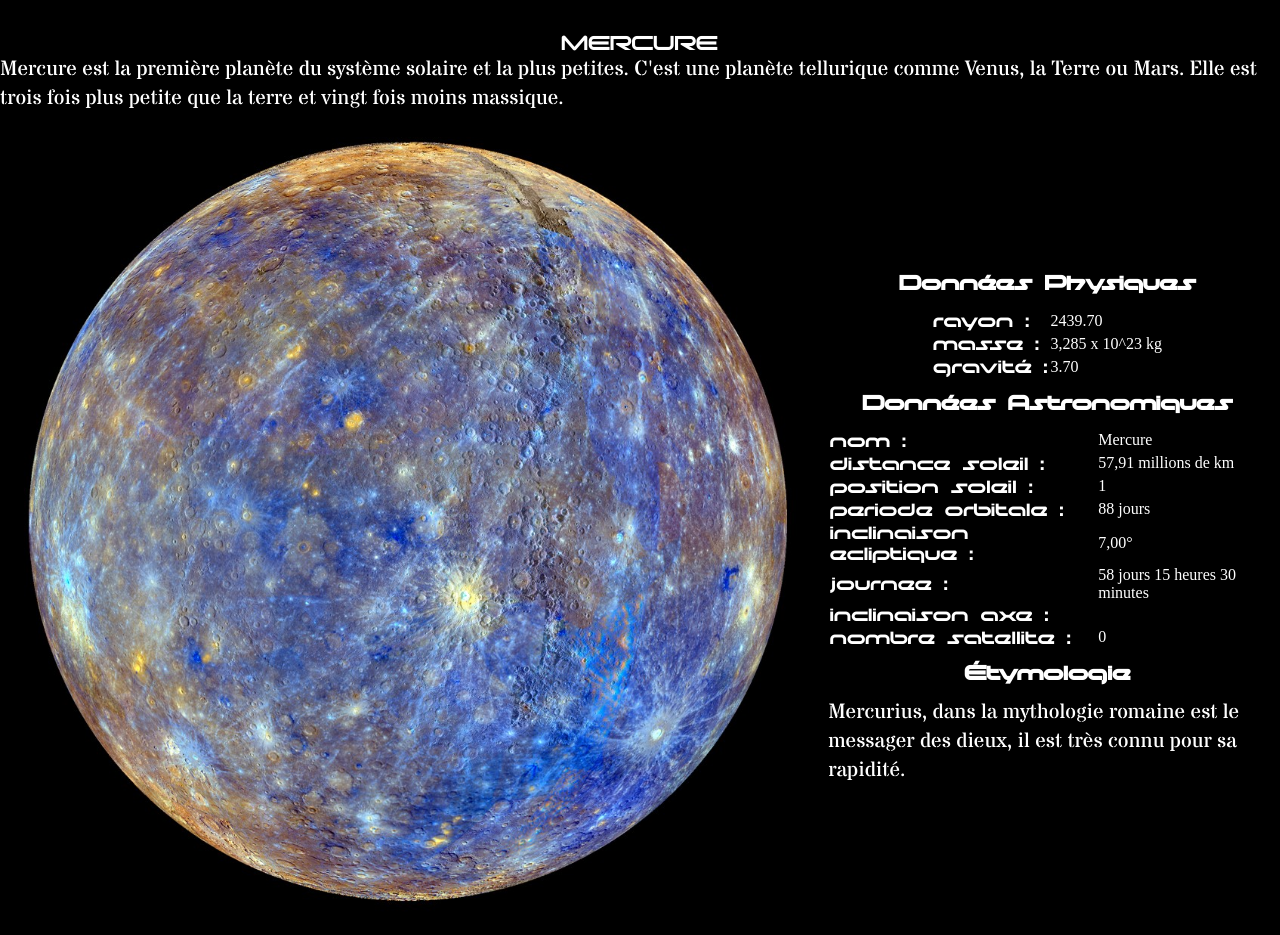
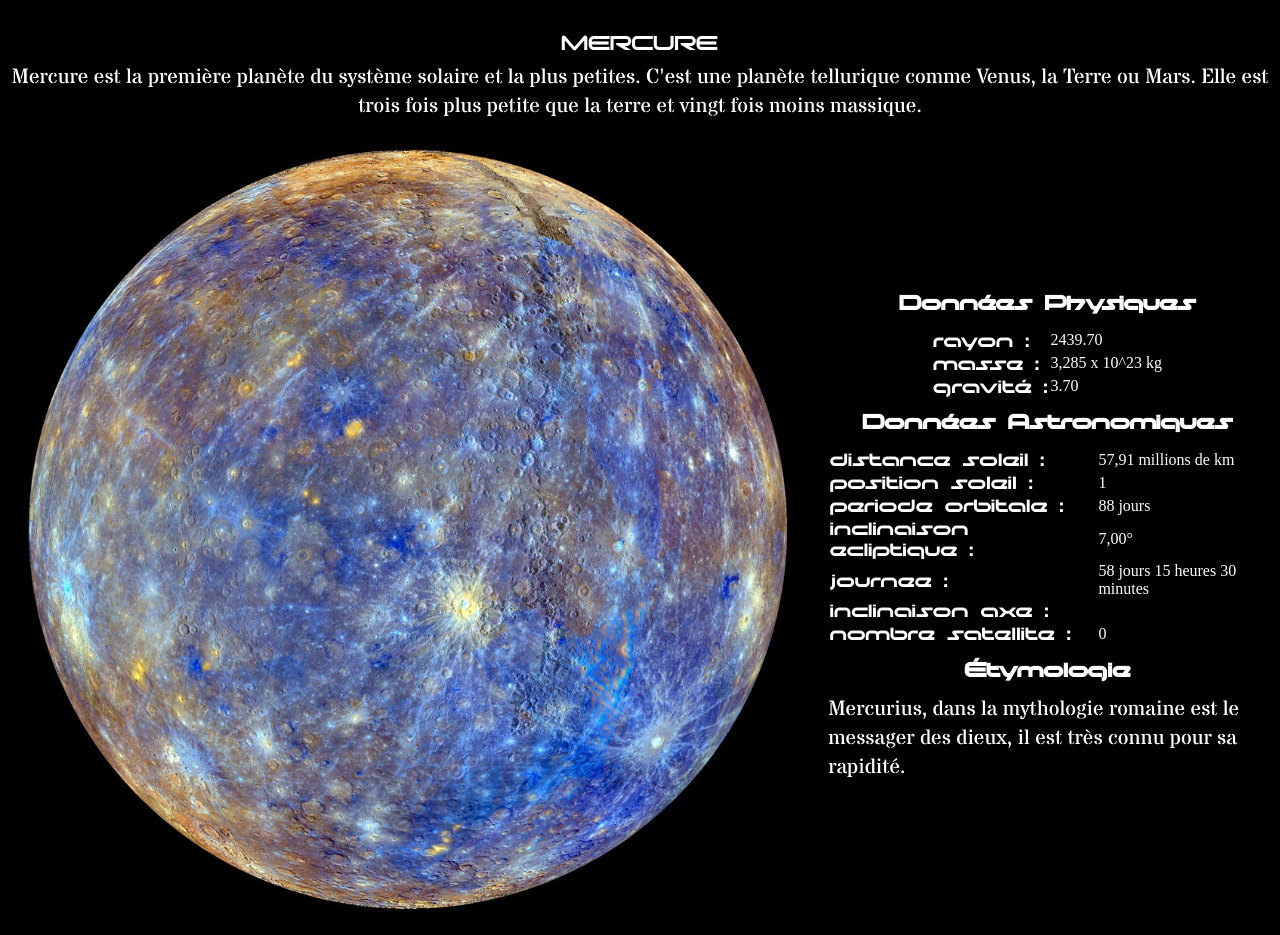
Before and after one commit to HerLudo/Space-Jam, a PHP site: page /planet.php?id_planet=mercure in a window 1280 px wide. Shown: the part 264-1199 px from the top of the page. Run offline with PHP 8.4, Linux system fonts and the light colour scheme; data comes from the database, SQL or seed files in the repository.

Commit message:
Update page planet

```diff
--- a/planet.php
+++ b/planet.php
@@ -12,7 +12,7 @@
 ?>
 
 <h2><?php if($_GET['id_planet']=='terre') echo'La '.$varPlanet; else echo$varPlanet;?></h2>
-<p><?= $planet[0]['description'];?></p>
+<p class="sous-titre"><?= $planet[0]['description'];?></p>
     <section class="generale">
 
         <div class="image">
@@ -25,7 +25,7 @@
             <table class="tableau">
                 <?php foreach($planet[0] as $key=>$value): ?>
                     <?php if($key=='rayon' || $key=='masse' || $key=='gravite'): ?>
-                     <tr><td class="titreColonneTableau"><?= ($key=='gravite') ? 'gravité' : $key; ?> :</td><td><?=$value?></td></tr>
+                     <tr><td class="titreColonneTableau"><?= ($key=='gravite') ? 'gravité' : $key; ?> :</td><td> <?=$value?></td></tr>
                     <?php endif;?>
                 <?php endforeach; ?>
             </table>
@@ -34,7 +34,7 @@
 
             <table class="tableau">
             <?php foreach($planet[0] as $key=>$value): ?>
-                    <?php if($key!='id_planet' && $key!='rayon' && $key!='masse' && $key!='gravite' && $key!='etymologie' && $key!='description'): ?>
+                    <?php if($key!='id_planet' && $key!='rayon' && $key!='masse' && $key!='gravite' && $key!='etymologie' && $key!='description' && $key!='nom'): ?>
                      <tr> <td class="titreColonneTableau"> <?= str_replace("_", " ", $key); ?> :</td> <td> <?= $value; ?></td> </tr>
                     <?php endif;?>
                 <?php endforeach; ?>
--- a/solar.css
+++ b/solar.css
@@ -196,6 +196,10 @@
 /* END SOLEIL */
 
 /* BEGIN PLANET */
+.sous-titre
+{
+    text-align: center;
+}
 .article_planet
 {
     width: 35%;
```
